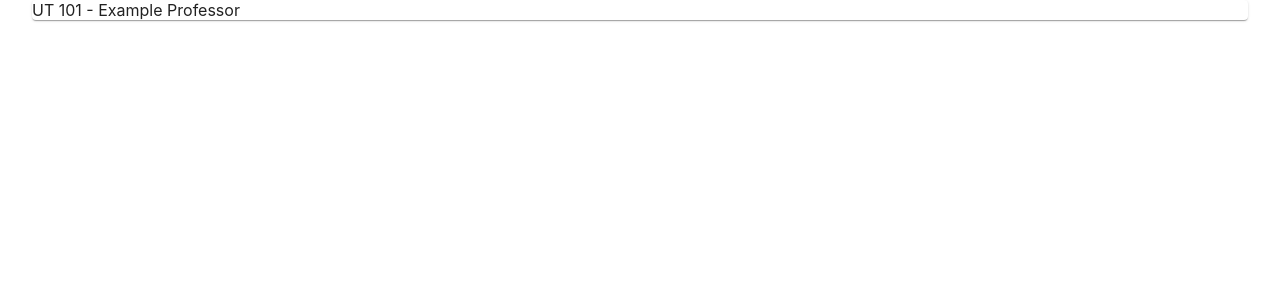
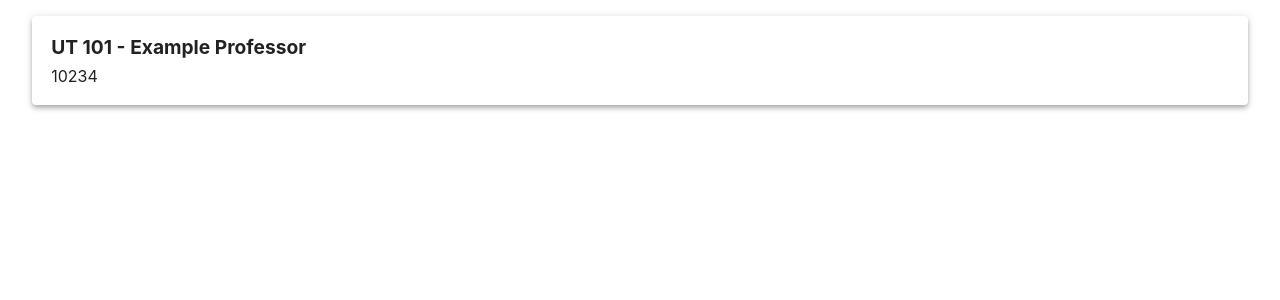
Before and after one commit to DiegoPerez1441/UT-Registration-Planner, a Next.js app in the folder ut-registration-planner/: page / in a window 1280 px wide. Shown: the top 300 px of the page. Built offline with nearby package versions, Linux system fonts and the light colour scheme.

Commit message:
Add example CourseCard styling

```diff
--- /dev/null
+++ b/ut-registration-planner/components/CourseCard.module.scss
@@ -0,0 +1,21 @@
+.container {
+    display: flex;
+    flex-direction: column;
+    align-items: flex-start;
+
+    padding: 1rem;
+    margin: 1rem 0;
+
+    color: white;
+    background-color: #bf5700;
+}
+
+.h2 {
+    font-size: 1.2rem;
+    margin: 0.2rem;
+}
+
+.p {
+    font-size: 1rem;
+    margin: 0.2rem;
+}
--- a/ut-registration-planner/components/CourseCard.tsx
+++ b/ut-registration-planner/components/CourseCard.tsx
@@ -1,12 +1,16 @@
 import React from "react"
 import Paper from "@mui/material/Paper"
+import Typography from "@mui/material/Typography"
+
+import styles from "./CourseCard.module.scss"
 
 type Props = {}
 
 const CourseCard = (props: Props) => {
     return (
-        <Paper elevation={1}>
-            UT 101 - Example Professor
+        <Paper elevation={4} className={styles.container}>
+            <h2 className={styles.h2}>UT 101 - Example Professor</h2>
+            <p className={styles.p}>10234</p>
         </Paper>
     )
 }
```
